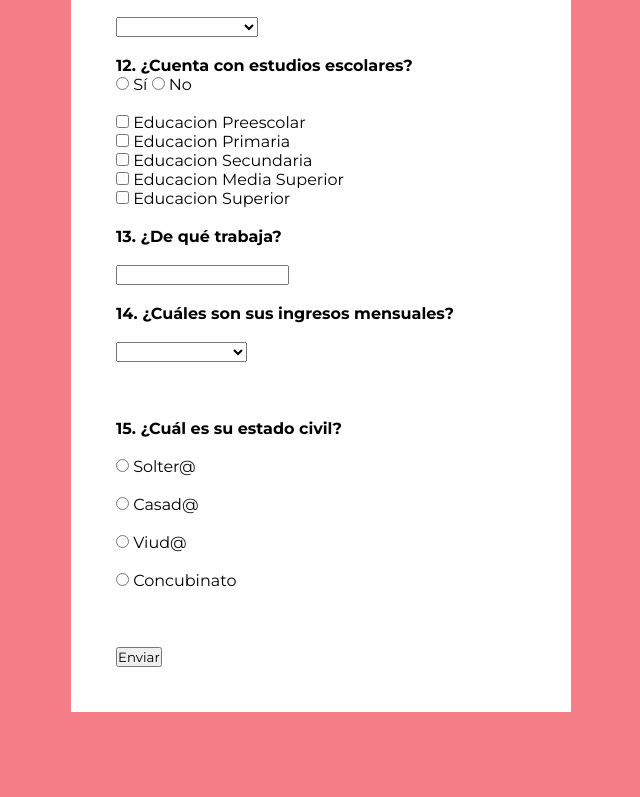
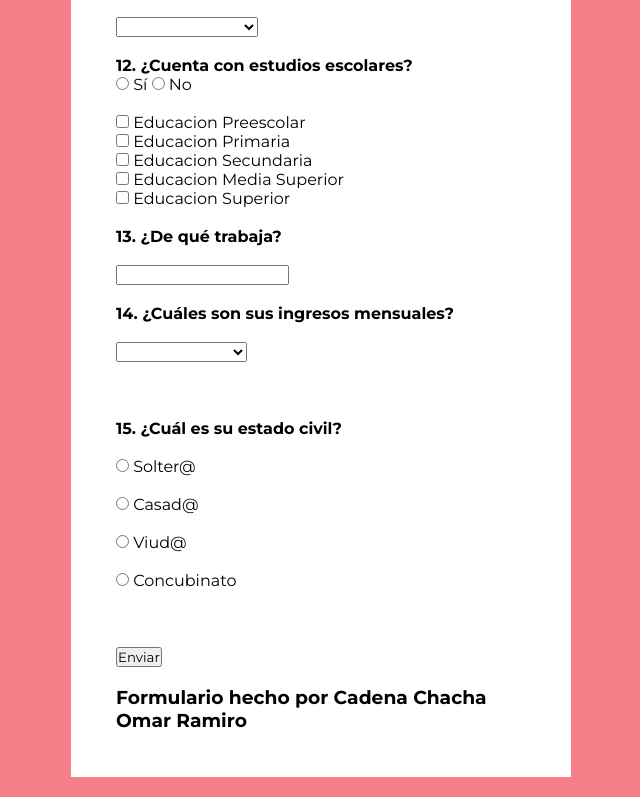
Before and after one commit to byte-264/furmulario-de-datos, a plain HTML site: page index.html in a window 1280 px wide. Shown: the part 1100-1897 px from the top of the page, without its empty margins (319-959 px from the left). Before the commit the page ends 1832 px from the top, so only its background shows below. Drawn offline with Linux system fonts and the light colour scheme.

Commit message:
Update index.html

```diff
--- a/index.html
+++ b/index.html
@@ -272,6 +272,8 @@
         <button type="submit">Enviar</button>
 
     </form>
+	   <br>
+	    <h3>Formulario hecho por Cadena Chacha Omar Ramiro</h3>
   </div>
   </body>
 </html>
```
